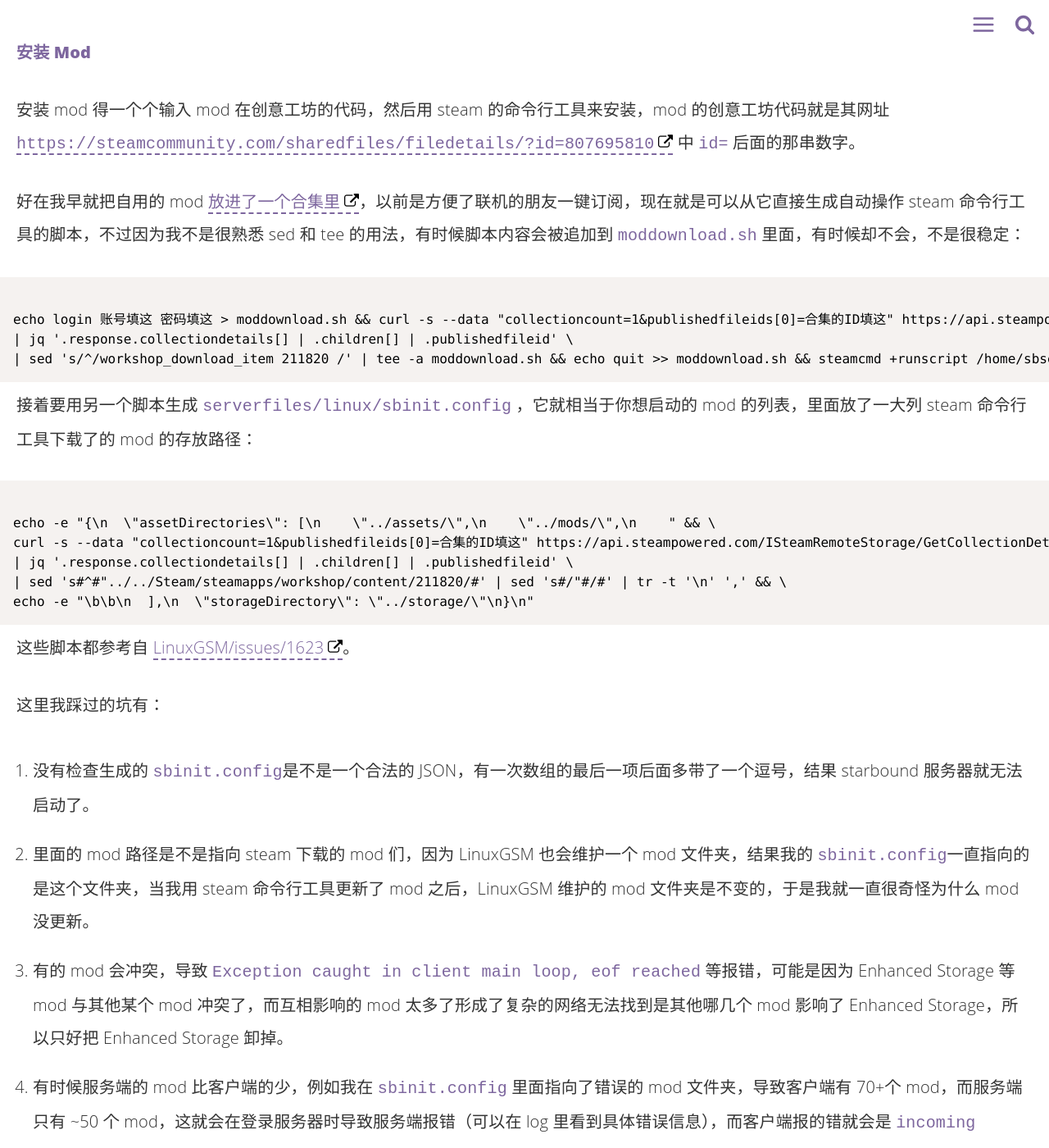
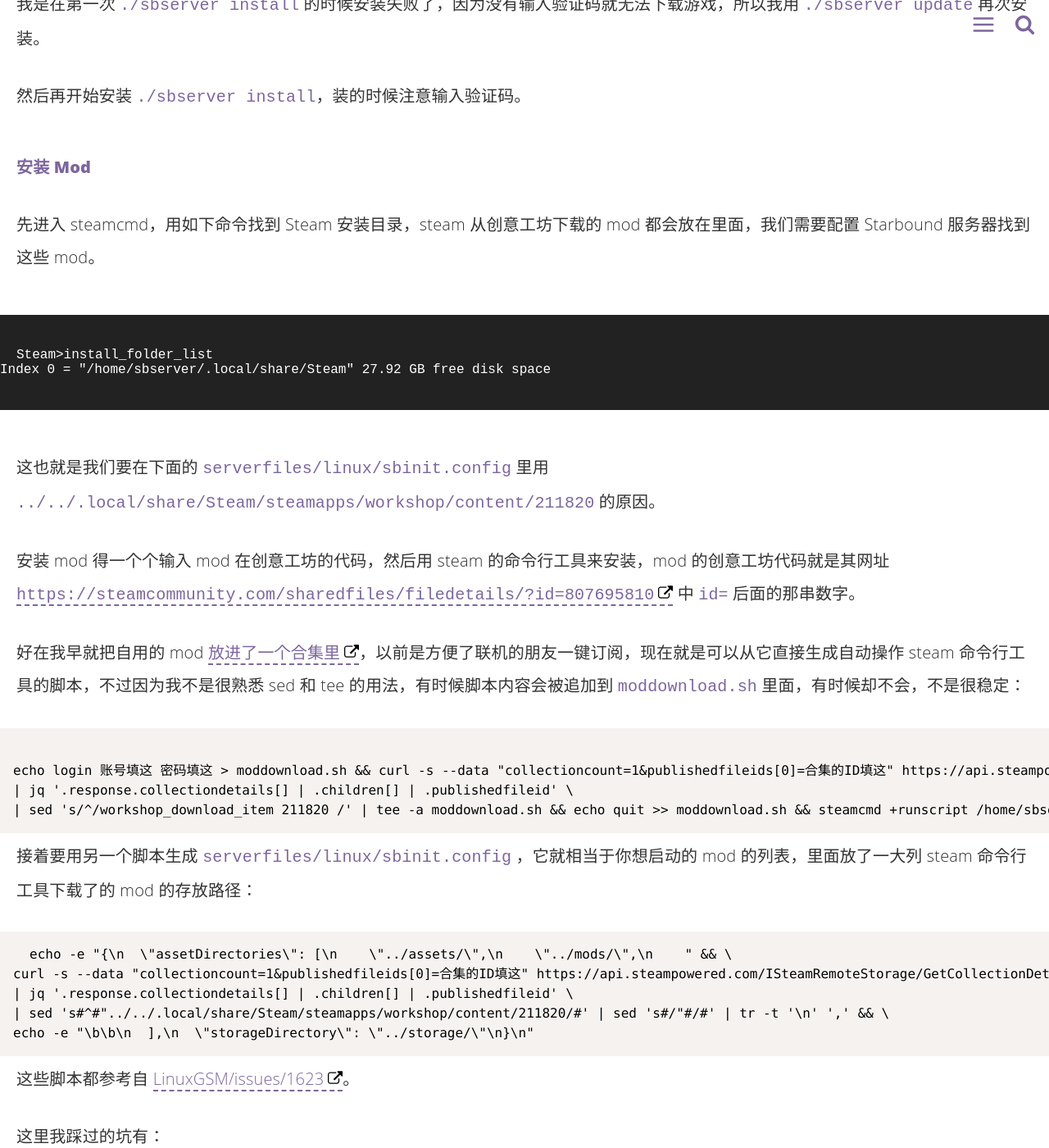
Before and after one commit to linonetwo/linonetwo.github.io, a Jekyll site: the page built from _posts/2018-12-19-自建Starbound网游服务器.md, in a window 1280 px wide and 1400 px high, scrolled down 3018 px. Shown: the whole window at 82% size. Built offline with Jekyll 4.4.1, drawn with Linux system fonts in a browser that asks for light colours; comment, search, counter and statistics services are not loaded; some of the changed text lies outside the part shown.

Commit message:
Update 2018-12-19-自建Starbound网游服务器.md

````diff
--- a/_posts/2018-12-19-自建Starbound网游服务器.md
+++ b/_posts/2018-12-19-自建Starbound网游服务器.md
@@ -23,6 +23,10 @@
 ### 国外服务器用不得
 
 于是我先拿自己的 vultr 服务器试了一下，感觉国外 ping 值 200ms 以上的话，联机体验还是不行，有时候会看到朋友的角色定住不动，或者朋友反映怪打不死之类的。后来换到阿里云就好多了，基本和在一个屋子里玩一样了。
+
+我 18 年使用了阿里云学生版，进入副本会卡，但是便宜。20 年我采用华为云按需计费。
+
+注意要在网络权限组里开启 21025 端口。
 
 ### 使用 LinuxGSM
 
@@ -81,6 +85,15 @@
 
 #### 安装 Mod
 
+先进入 steamcmd，用如下命令找到 Steam 安装目录，steam 从创意工坊下载的 mod 都会放在里面，我们需要配置 Starbound 服务器找到这些 mod。
+
+```
+Steam>install_folder_list
+Index 0 = "/home/sbserver/.local/share/Steam" 27.92 GB free disk space
+```
+
+这也就是我们要在下面的 `serverfiles/linux/sbinit.config` 里用 `../../.local/share/Steam/steamapps/workshop/content/211820` 的原因。
+
 安装 mod 得一个个输入 mod 在创意工坊的代码，然后用 steam 的命令行工具来安装，mod 的创意工坊代码就是其网址 [`https://steamcommunity.com/sharedfiles/filedetails/?id=807695810`](https://steamcommunity.com/sharedfiles/filedetails/?id=807695810) 中 `id=` 后面的那串数字。
 
 好在我早就把自用的 mod [放进了一个合集里](https://steamcommunity.com/sharedfiles/filedetails/?id=1267792017)，以前是方便了联机的朋友一键订阅，现在就是可以从它直接生成自动操作 steam 命令行工具的脚本，不过因为我不是很熟悉 sed 和 tee 的用法，有时候脚本内容会被追加到 `moddownload.sh` 里面，有时候却不会，不是很稳定：
@@ -95,11 +108,10 @@
 接着要用另一个脚本生成 `serverfiles/linux/sbinit.config` ，它就相当于你想启动的 mod 的列表，里面放了一大列 steam 命令行工具下载了的 mod 的存放路径：
 
 ```shell
-
 echo -e "{\n  \"assetDirectories\": [\n    \"../assets/\",\n    \"../mods/\",\n    " && \
 curl -s --data "collectioncount=1&publishedfileids[0]=合集的ID填这" https://api.steampowered.com/ISteamRemoteStorage/GetCollectionDetails/v1/ \
 | jq '.response.collectiondetails[] | .children[] | .publishedfileid' \
-| sed 's#^#"../../Steam/steamapps/workshop/content/211820/#' | sed 's#/"#/#' | tr -t '\n' ',' && \
+| sed 's#^#"../../.local/share/Steam/steamapps/workshop/content/211820/#' | sed 's#/"#/#' | tr -t '\n' ',' && \
 echo -e "\b\b\n  ],\n  \"storageDirectory\": \"../storage/\"\n}\n"
 ```
 
@@ -131,6 +143,16 @@
 
 然后未雨绸缪，我打算把 sbserver 用户下的所有进程的优先级都默认提高，遂创建 `/etc/security/limits.d/sbserver-priority.conf` 文件，写入 `sbserver hard priority -20` ，把默认的 nice 值提到和 kswapd0 一样高。重启后再用 `ps -efl | grep starbound` 一看，果然 nice 都变成和系统进程一个级别的 -20 了，而优先级会比系统进程的 80 低一点，只有 60，这样游戏流畅的同时系统应该也不会崩吧。
 
+### 开机启动
+
+我选用了[linux设置开机自启动脚本的最佳方式](https://blog.csdn.net/qq_35440678/article/details/80489102)里 contab 那种，新建了一个 sh 文件来执行 `@reboot /home/sbserver/start_sb_at_boot.sh`，sh 的内容为 `cd /home/sbserver && ./sbserver start`，要记得 `chmod +x ./start_sb_at_boot.sh`
+
+### 查看 Log
+
+可以用 `./sbserver console` 来看 log。
+
+退出是 `ctrl+b` 再按 `d`，而不是 `ctrl+c`。
+
 最后要赞美 [zeit 公司](https://zeit.co/)，他们开发的 [serve](https://www.npmjs.com/package/serve) 在我查看 mod 列表、阅读 log、翻阅 mod 路径的过程中起了很大的作用。在装好 nodejs 之后，再装上 serve，然后 `serve /home/sbserver` ，就可以用这个简洁易用的 web 界面来查看服务器上的数据了。（当然要事先在服务器的安全组里设置 5000 端口仅能从我自己的电脑的 IP 可访问，以保证安全）
 
 ![log1](https://raw.githubusercontent.com/linonetwo/linonetwo.github.io/master/assets/img/posts/starbound/log1.png)
````
